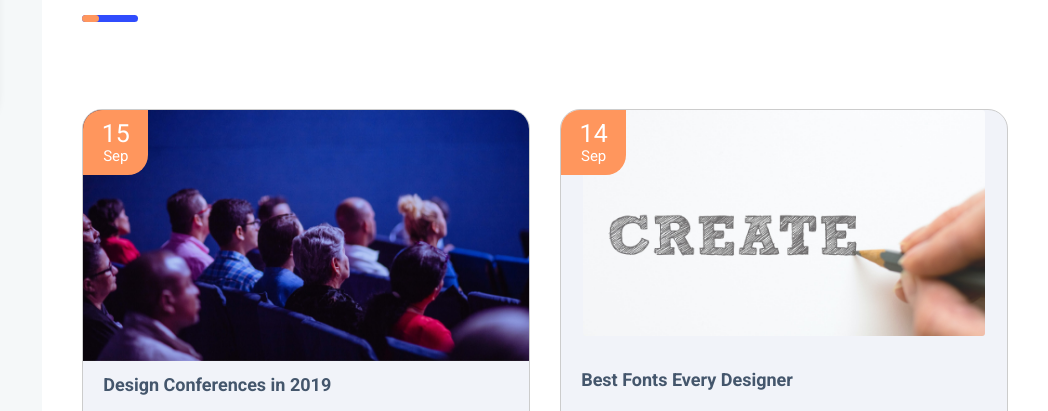
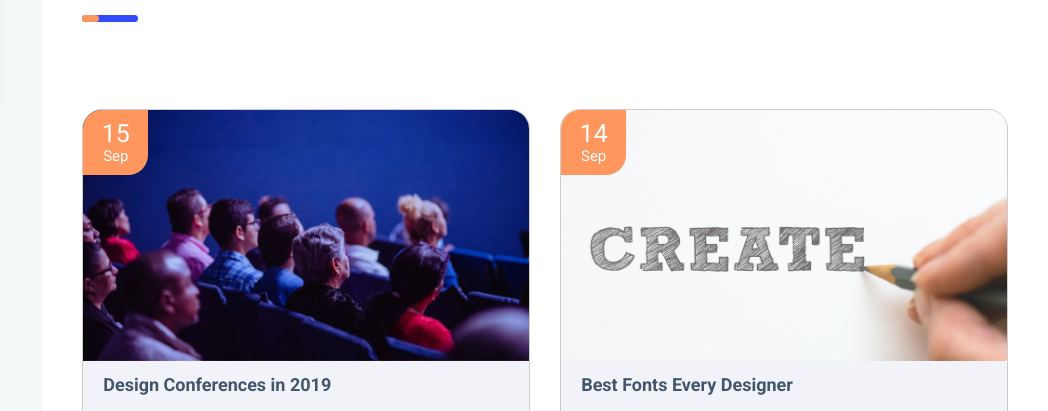
Before and after one commit to abdulmomin123/Creative_Portfolio, a website: page dist/blog.html in a window 1280 px wide. Shown: the part 291-702 px from the top of the page, 232-1280 px from the left. Drawn offline with Linux system fonts and the light colour scheme.

Commit message:
fixed img issues

```diff
--- a/scss/components/_post.scss
+++ b/scss/components/_post.scss
@@ -54,7 +54,6 @@
   }
 
   &__img {
-    width: 90%;
     margin: auto;
     border-radius: 3px;
   }
--- a/scss/layout/_overview.scss
+++ b/scss/layout/_overview.scss
@@ -4,6 +4,7 @@
   grid-template-columns: repeat(3, minmax(65px, 1fr)) repeat(11, 1fr);
   background: $color-white;
   border-radius: 40px;
+  border-top-right-radius: 0;
   box-shadow: 0 2rem 5rem rgba($color-black, 0.25);
 
   @include respond(phone) {
```
Also changed, not shown: dist/blog.html, dist/css/main.css, dist/post-1.html.
